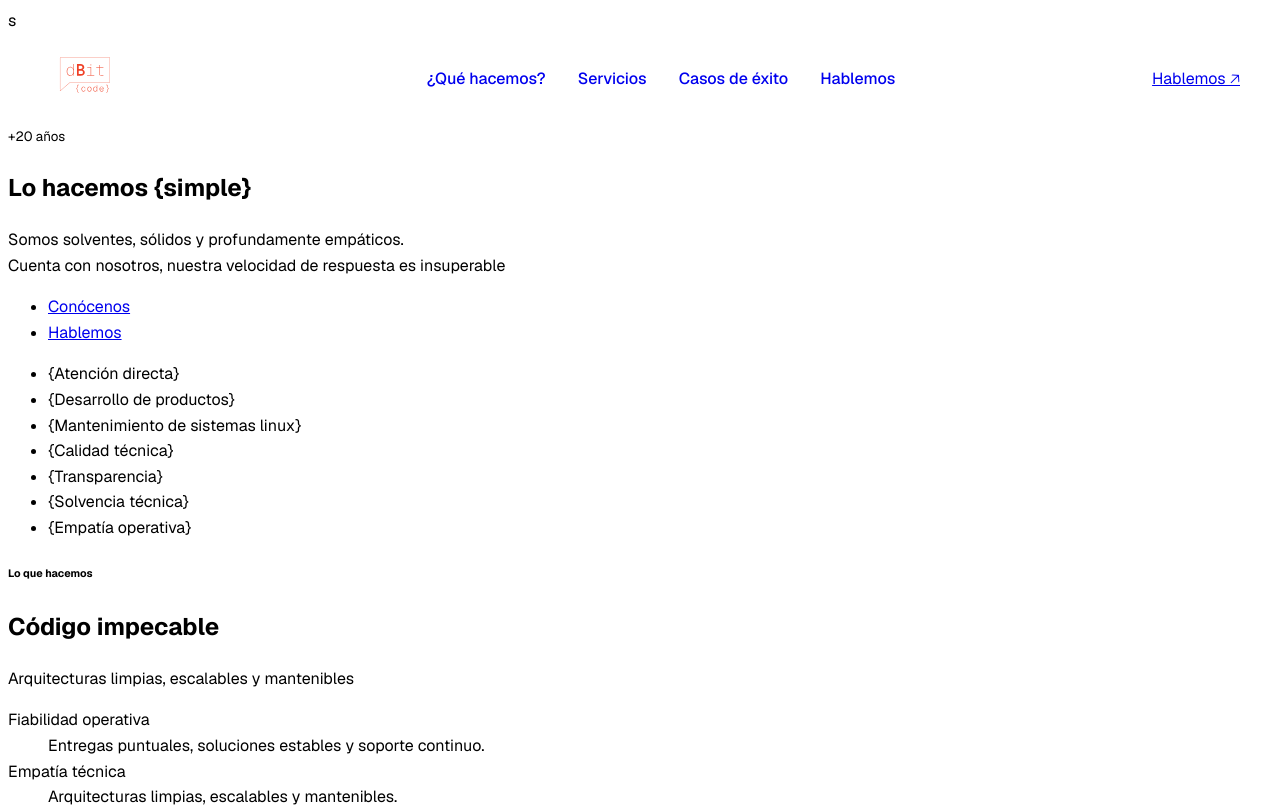
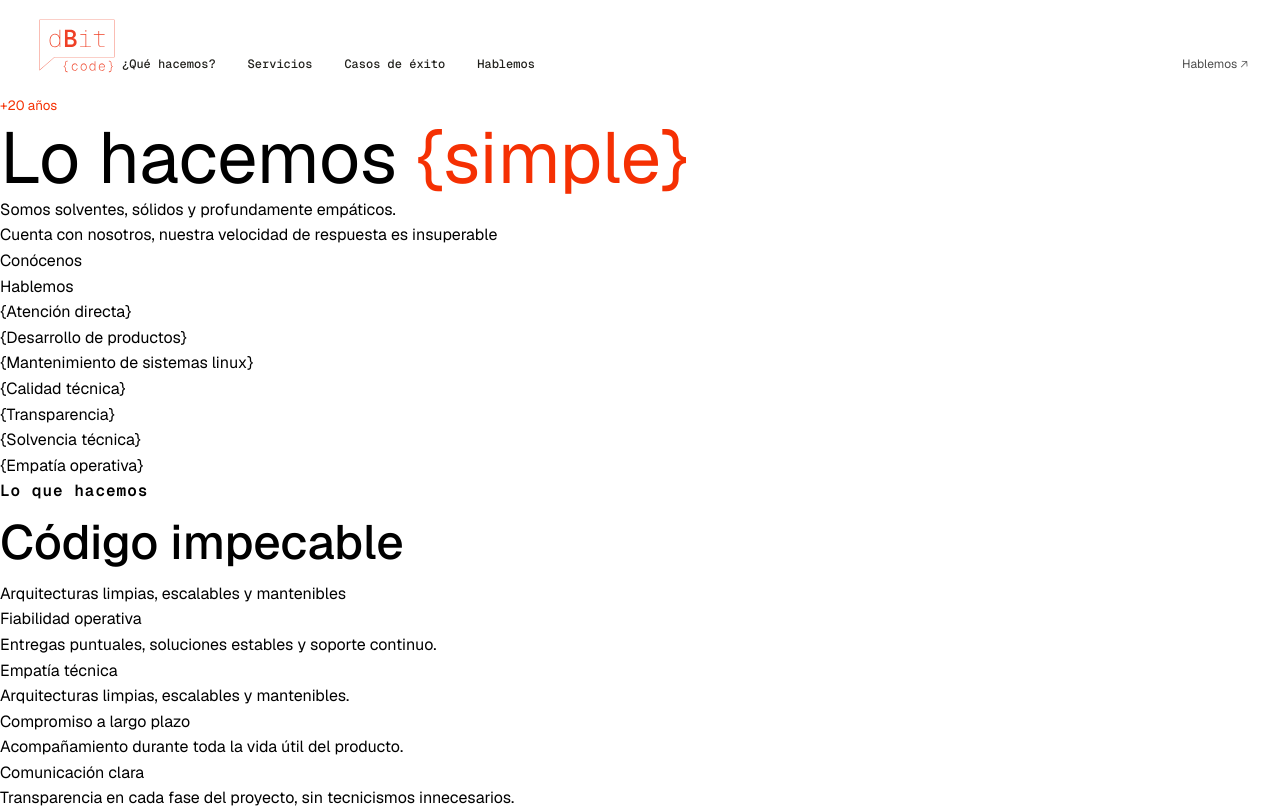
Before and after one commit to laguna-design/dbitcode, a React (Vite) app: page / in a window 1280 px wide. Shown: the top 808 px of the page. Built offline with nearby package versions, Linux system fonts and the light colour scheme.

Commit message:
Working on styles 01

```diff
--- a/index.html
+++ b/index.html
@@ -4,8 +4,8 @@
 	<meta charset="UTF-8" />
 	<link rel="icon" type="image/svg+xml" href="/dbitcode.svg" />
 	<meta name="viewport" content="width=device-width, initial-scale=1.0" />
-	<title>dBitecode</title>
-</head>s
+	<title>dBitcode</title>
+</head>
 <body>
 	<div id="root"></div>
 	<script type="module" src="/src/main.tsx"></script>
--- a/src/components/layout/DBTheroZone.tsx
+++ b/src/components/layout/DBTheroZone.tsx
@@ -3,7 +3,7 @@
 		<section className="hero">
 			<div className="hero__content">
 				<small className="hero__tagline">+20 años</small>
-				<h1 className="hero__title">Lo hacemos {'{simple}'}</h1>
+				<h1 className="hero__title">Lo hacemos <span className="hero__title-ascent">{'{simple}'}</span></h1>
 				<p className="hero__description">
 					Somos solventes, sólidos y profundamente empáticos.<br />
 					Cuenta con nosotros, nuestra velocidad de respuesta es insuperable
--- a/src/components/shared/DBTHeader.tsx
+++ b/src/components/shared/DBTHeader.tsx
@@ -3,6 +3,7 @@ import DbitcodeLogo from '/dbitcode.svg'
 export const DBTHeader = () => (
 	<>
 	<header className="header">
+		<div className='header__col-1'>
 			<div className="header__logo">
 				<img className="header__logo-image" src={DbitcodeLogo} alt="Dbitcode" width="90" />
 			</div>
@@ -14,8 +15,9 @@ export const DBTHeader = () => (
 					<li className="header__menu-item"><a href="#hablemos">Hablemos</a></li>
 				</ul>
 			</nav>
+		</div>
 		<div className="header__contact">
-		<a href="#empecemos" className="btn btn--primary">Hablemos 🡥</a>
+			<a href="#empecemos" className="btn btn--light-S">Hablemos 🡥</a>
 		</div>
 	</header>
 </>
--- /dev/null
+++ b/src/style/base/_buttons.scss
@@ -0,0 +1,10 @@
+@use 'variables' as vars;
+
+a.btn--light-S{
+    font-size: .75rem;
+	color: vars.$DBC-GreyScale-500;
+    &:hover{
+	color: vars.$Brand-DBC-Mars-Flare;
+    }
+
+}
--- /dev/null
+++ b/src/style/base/_reset.scss
@@ -0,0 +1,42 @@
+@use 'variables' as vars;
+
+
+*, *::before, *::after {
+	box-sizing: border-box;
+}
+
+html, body, h1, h2, h3, h4, h5, h6, p, ul, ol, li, figure, blockquote, dl, dd {
+	margin: 0;
+	padding: 0;
+}
+
+ul, ol {
+	list-style: none;
+}
+
+a {
+	text-decoration: none;
+	color: inherit;
+}
+
+img, picture {
+	max-width: 100%;
+	display: block;
+}
+
+button, input, textarea, select {
+	font: inherit;
+	border: none;
+	background: none;
+	padding: 0;
+	margin: 0;
+}
+
+html, body {
+	height: 100%;
+}
+
+body {
+	line-height: 1.5;
+	-webkit-font-smoothing: antialiased;
+}
--- a/src/style/base/_typography.scss
+++ b/src/style/base/_typography.scss
@@ -1,18 +1,63 @@
-// src/styles/base/_typography.scss
-$font-primary: 'Geist', system-ui, -apple-system, "Segoe UI", Roboto, "Helvetica Neue", Arial, sans-serif;
-$font-mono: 'Geist Mono', ui-monospace, SFMono-Regular, Menlo, Monaco, "Roboto Mono", monospace;
+@use 'variables' as vars;
 
 :root {
-  --font-primary: #{$font-primary};
-  --font-mono: #{$font-mono};
+  --font-primary: #{vars.$font-primary};
+  --font-mono: #{vars.$font-mono};
 }
 
 /* default application */
 body {
-  font-family: var(--font-primary);
-  font-weight: 400;
-  line-height: 1.6;
-  -webkit-font-smoothing: antialiased;
+	font-family: var(--font-primary);
+	font-weight: 400;
+	line-height: 1.6;
+
+	h1{
+		font-size: 4.5rem;
+		font-weight: 400;
+		line-height: 110%;
+	}
+
+	h2{
+		font-size: 3rem;
+		font-weight: 500;
+	}
+
+	h3{
+		font-size: 2.5rem;
+		font-weight: 400;
+	}
+
+	h4{
+		font-family: var(--font-mono);
+		font-size: 1.5rem;
+		font-weight: 300;
+		letter-spacing: 3px;
+	}
+
+	h5{
+		font-size: 1.25rem;
+		font-weight: 400;
+		letter-spacing: 1px;
+	}
+
+	h6{
+		font-family: var(--font-mono);
+		font-size: 1rem;
+		font-weight: 600;
+		letter-spacing: 1px;
+	}
+
+	ul.header__menu{
+		li.header__menu-item {
+			a{
+				color: vars.$DBC-GreyScale-600;
+				font-family: var(--font-mono);
+				font-size: .75rem;
+			}
+
+		}
+	}
+
 }
 
 /* utilities */
--- /dev/null
+++ b/src/style/base/_variables.scss
@@ -0,0 +1,18 @@
+//colores
+$DBC-GreyScale-600: #21201CFF;
+$DBC-GreyScale-500: #4C4C4CFF;
+$DBC-GreyScale-400: #838383FF;
+$DBC-GreyScale-300: #BABABAFF;
+$DBC-GreyScale-200: #D9D9D9FF;
+$DBC-GreyScale-601: #F1EEEEFF;
+$DBC-GreyScale-602: #FAF9F9FF;
+$DBC-GreyScale-100: #FFFFFFFF;
+$Brand-DBC-Mars-Flare: #F53003FF;
+$Brand-DBC-Neptune-Veil: #E125F2FF;
+$Brand-DBC-Uranus-Glow: #25C6F2FF;
+$Brand-DBC-Europa-Mist: #35D8B7FF;
+$Brand-DBC-Venus-Bloom: #F22577FF;
+
+// src/styles/base/_typography.scss
+$font-primary: 'Geist', system-ui, -apple-system, "Segoe UI", Roboto, "Helvetica Neue", Arial, sans-serif;
+$font-mono: 'Geist Mono', ui-monospace, SFMono-Regular, Menlo, Monaco, "Roboto Mono", monospace;
--- a/src/style/blocks/_header.scss
+++ b/src/style/blocks/_header.scss
@@ -1,11 +1,19 @@
 .header {
 	display: flex;
 	justify-content: space-between;
-align-items: center;
+	align-items: flex-end;
+	flex-direction: row;
 	padding: 1rem 2rem;
 
+	.header__col-1{
+		display: flex;
+		justify-content: flex-start;
+		align-items: flex-end;
+		flex-direction: row;
+	}
+
 	&__logo-image {
-	height: 40px;
+		height: 60px;
 	}
 
 	&__menu {
--- /dev/null
+++ b/src/style/blocks/_heroZone.scss
@@ -0,0 +1,16 @@
+@use '../base/variables' as vars;
+
+.hero{
+    .hero__content{
+        small.hero__tagline{
+			 color: vars.$Brand-DBC-Mars-Flare;
+        }
+
+        h1.hero__title{
+            span.hero__title-ascent{
+			color: vars.$Brand-DBC-Mars-Flare;
+		}
+
+        }
+    }
+}
```
Also changed, not shown: src/style/main.scss (+8 -1 lines). Lines whose indentation alone changed are shown as unchanged.
